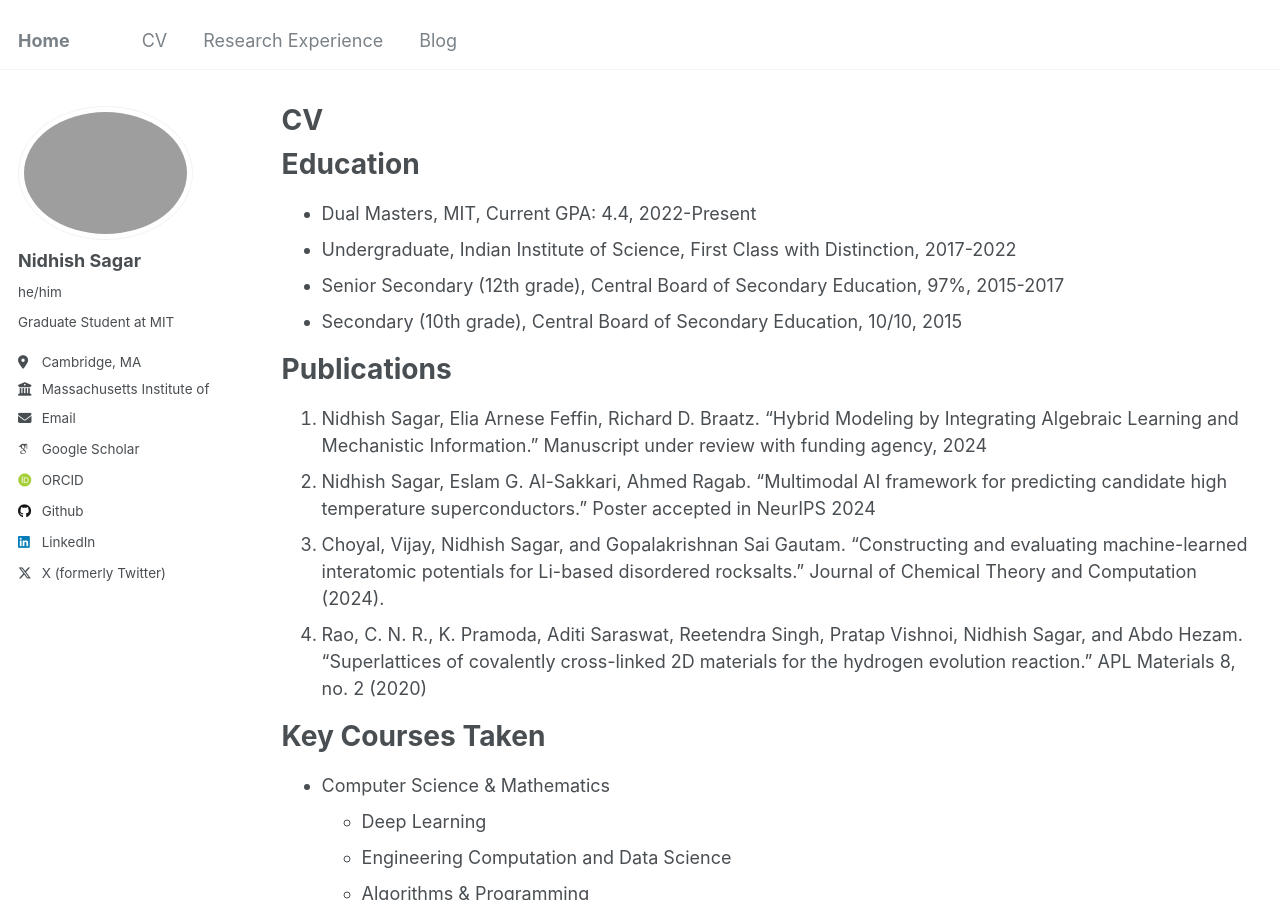
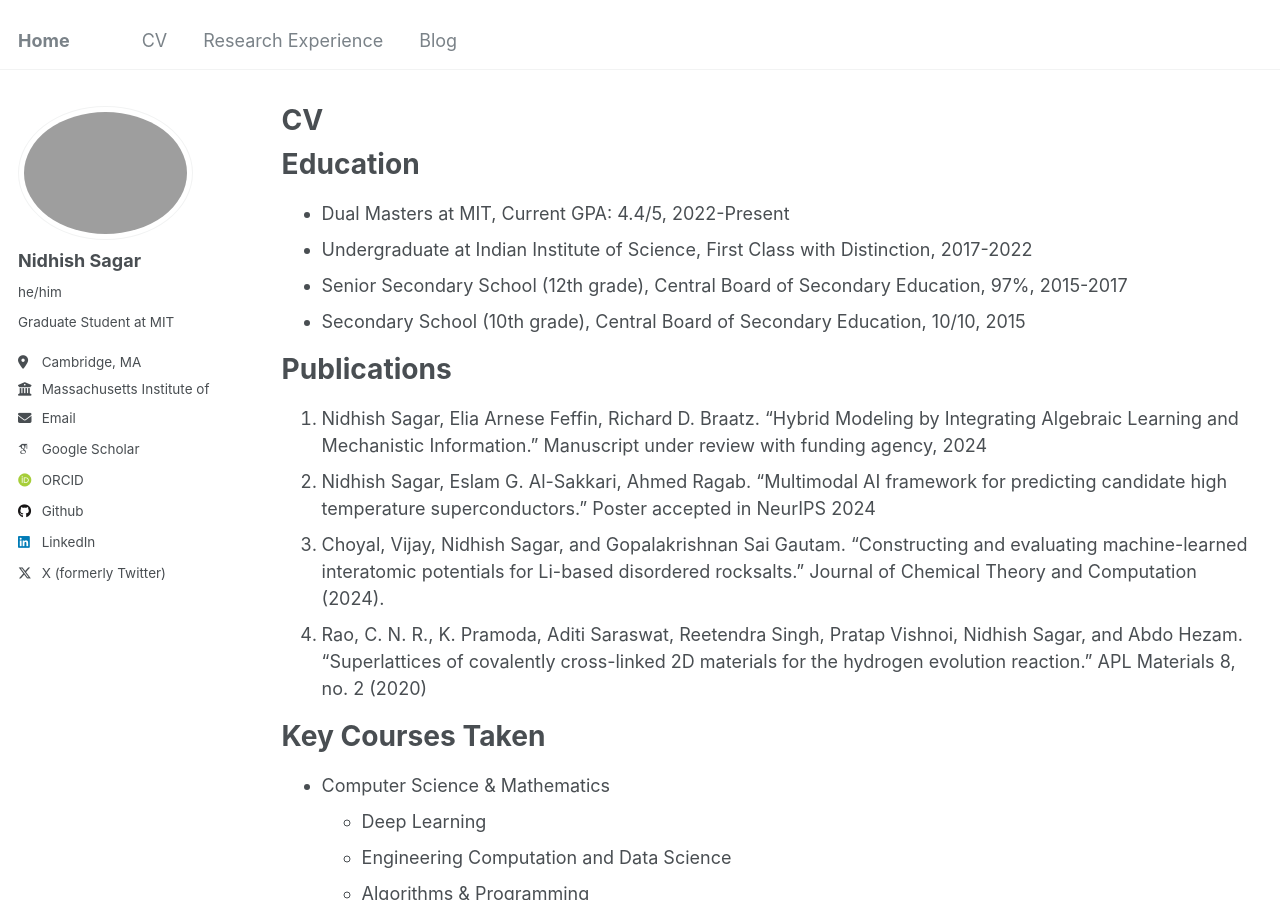
Before and after one commit to sagarnidhish/sagarnidhish.github.io, a Jekyll site: the page built from _pages/cv.md, in a window 1280 px wide and 900 px high. Built offline with Jekyll 4.4.1, drawn with Linux system fonts in a browser that asks for light colours; some web fonts are replaced; some of the changed text lies outside the part shown.

Commit message:
Update cv.md

```diff
--- a/_pages/cv.md
+++ b/_pages/cv.md
@@ -10,10 +10,10 @@ redirect_from:
 
 Education
 ======
-* Dual Masters, MIT, Current GPA: 4.4, 2022-Present
-* Undergraduate, Indian Institute of Science, First Class with Distinction, 2017-2022
-* Senior Secondary (12th grade), Central Board of Secondary Education, 97%, 2015-2017
-* Secondary (10th grade), Central Board of Secondary Education, 10/10, 2015
+* Dual Masters at MIT, Current GPA: 4.4/5, 2022-Present
+* Undergraduate at Indian Institute of Science, First Class with Distinction, 2017-2022
+* Senior Secondary School (12th grade), Central Board of Secondary Education, 97%, 2015-2017
+* Secondary School (10th grade), Central Board of Secondary Education, 10/10, 2015
 
 
 Publications
```
Also changed, not shown: other parts of _pages/cv.md (+1 -1 lines).
